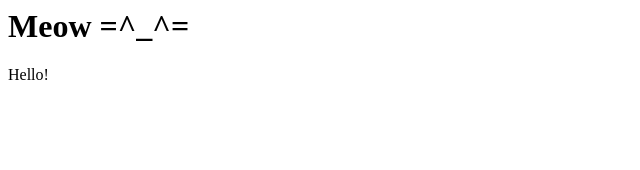
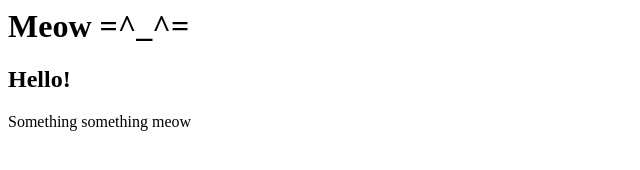
Before and after one commit to Iteam1337/gitops-kodlunch-web, a website: page index.html in a window 1280 px wide. Shown: the whole page, without its empty margins (0-640 px from the left). Drawn offline with Linux system fonts and the light colour scheme.

Commit message:
feat: more text

```diff
--- a/index.html
+++ b/index.html
@@ -1,2 +1,3 @@
 <h1>Meow =^_^=</h1>
-<p>Hello!</p>
+<h2>Hello!</h2>
+<p>Something something meow</p>
```
